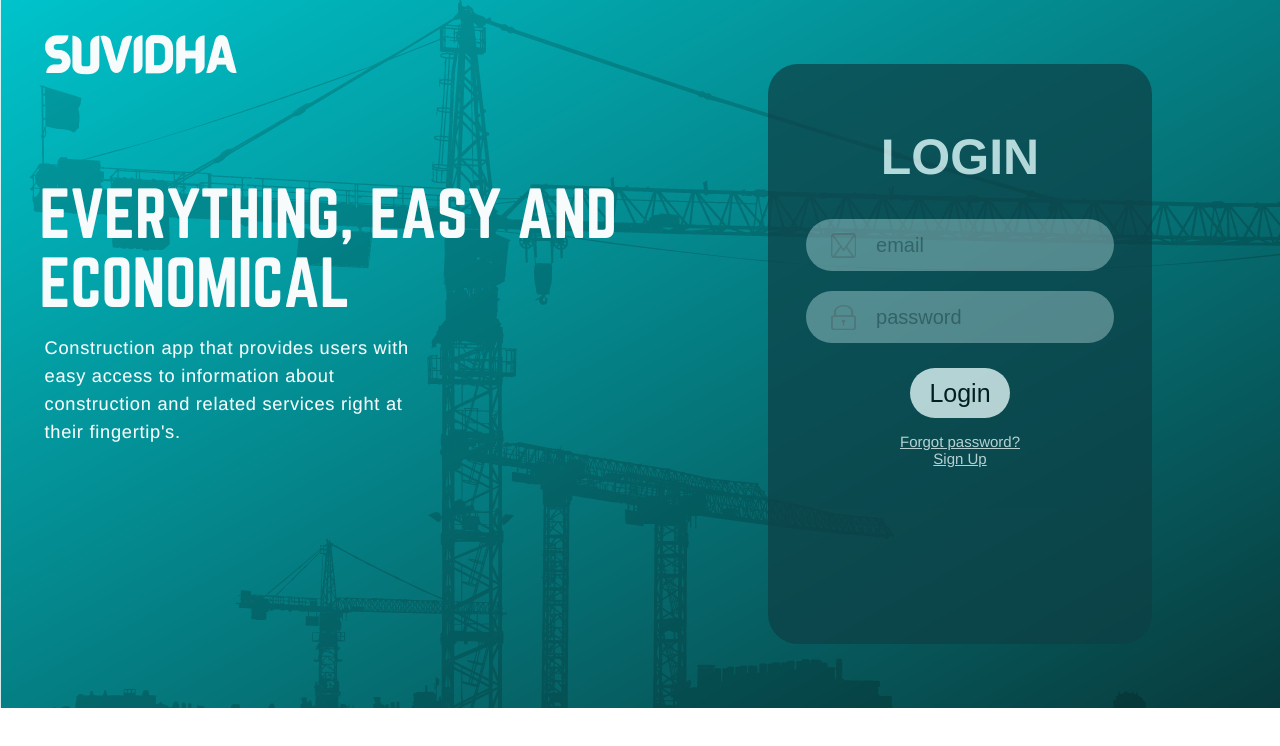
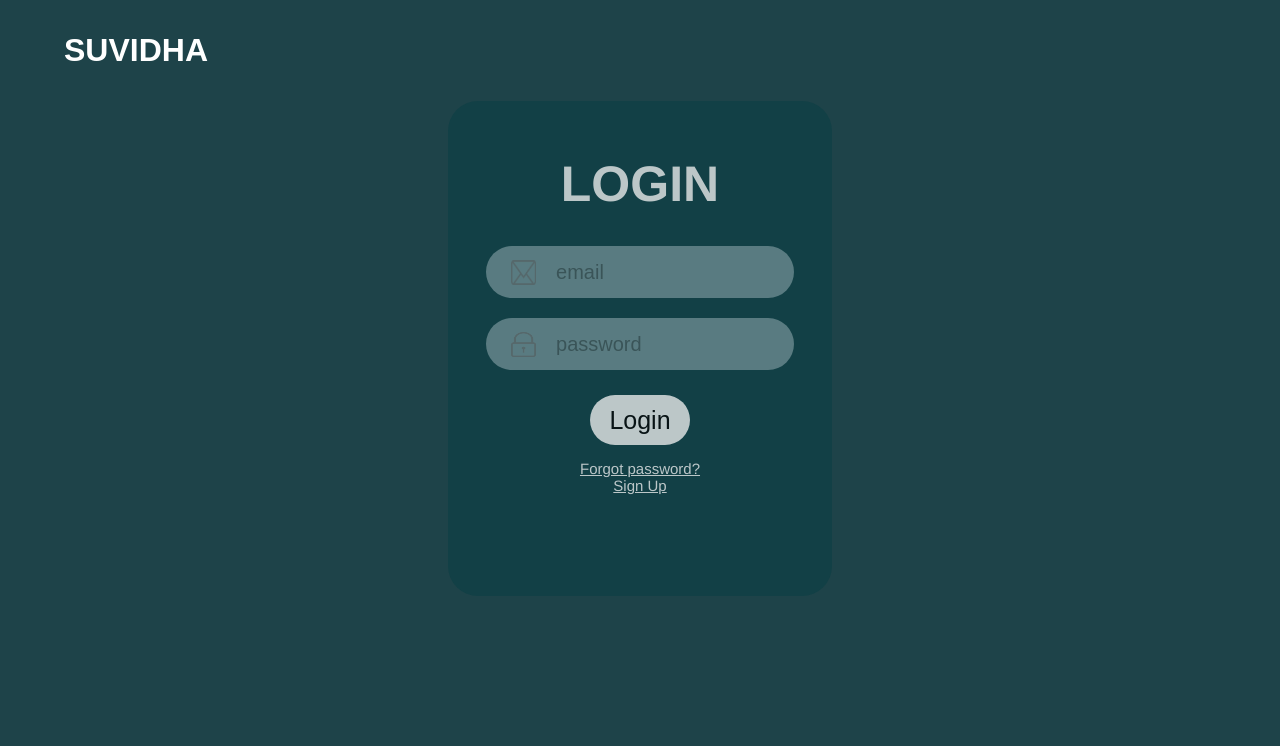
Before and after one commit to sinchhh/suvi_trial, a React (Create React App) app: page / in a window 1280 px wide. Shown: the top 746 px of the page. Built offline with nearby package versions, Linux system fonts and the light colour scheme.

Commit message:
3 commit

```diff
--- a/src/LoginUi/LoginUi.css
+++ b/src/LoginUi/LoginUi.css
@@ -1,26 +1,52 @@
+.img {
+  /* background-image: url("login_bgnew.png"); */
+    background-color: rgb(30, 67, 73);
+    height: 100vh;
+    width: 100%;
+    background-position: center;
+    background-repeat: no-repeat;
+    /* padding-inline-start: 0%; */
+    background-size: cover;
+    display: flex;
+    flex-direction: column;
+    /* justify-content: center;
+    align-items: center; */
+}
+.suvi{
+    color: #fff;
+    font-size: xx-large;
+    padding-left: 5%;
+    font-weight: 800;
+    font-family: 'Oswald', sans-serif;
+
+}
+
 .main {
     text-align: center;
     justify-content: center;
     display: flex;
-    padding-top: 5%;
-    padding-left: 50%;
+
+         /* padding-left: 50%;
     padding-bottom: 5%;
+    padding-inline-start: 50%; */
     /* background-image: url("C:\Users\sinch\suvidha\src\image\login_bgnew.png");
     background-color: #e1e3eb; */
-    background-image: url("login_bgnew.png");
-    width: auto;
-    height: auto;
-
+    /* height: 50%; */
+    width: 50%;
+    padding-inline-start: 25%;
+    /* padding-top: 10%;
+    padding-left: 10%; */
   }
 
 
   .sub-main {
     display: flex;
     justify-content: center;
-    height: 550px;
+    height: 450px;
     width: 60%;
     /* box-shadow: 11px 12px 13px 12px rgb(207, 207, 207); */
-    padding-top: 30px;
+    padding-top: 20px;
+    padding-bottom: 25px;
     border-radius: 30px;
     background-color: rgb(13, 63, 69);
     opacity: 0.7;
@@ -31,26 +57,6 @@
     color: #ffffff;
     font-family: 'Franklin Gothic Medium', 'Arial Narrow', Arial, sans-serif;
   }
-
-  /* .imgs {
-      padding-top: 20px;
-      justify-content: center;
-      display: flex;
-    } */
-  /* .container-image {
-    background-color: rgb(223, 221, 221);
-    border-radius: 150px;
-    align-items: center;
-    display: flex;
-    justify-content: center;
-    height: 115px;
-    width: 115px;
-  } */
-  /* .profile {
-    height: 100px;
-    width: 100px;
-    border-radius: 130px;
-  }  */
 
   input{
       width: 300px;
--- a/src/LoginUi/LoginUi.js
+++ b/src/LoginUi/LoginUi.js
@@ -5,6 +5,10 @@ import pass from "./../image/lock.png";
 // import bg from "./../image/login_bgnew.png"
 function LoginUi() {
   return (
+    <div className='img'>
+    <div className='suvi'>
+      <p>SUVIDHA</p>
+    </div>
     <div className="main" >
 
      <div className="sub-main">
@@ -44,6 +48,7 @@ function LoginUi() {
 
      </div>
     </div>
+    </div>
   );
 }
 
```
